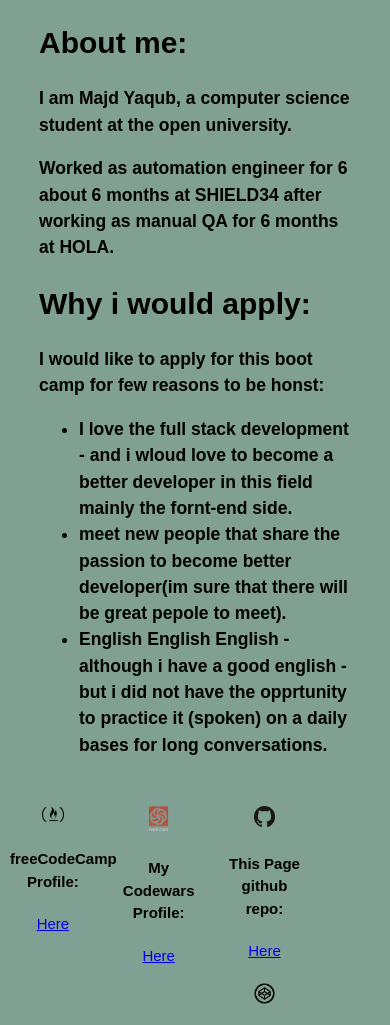
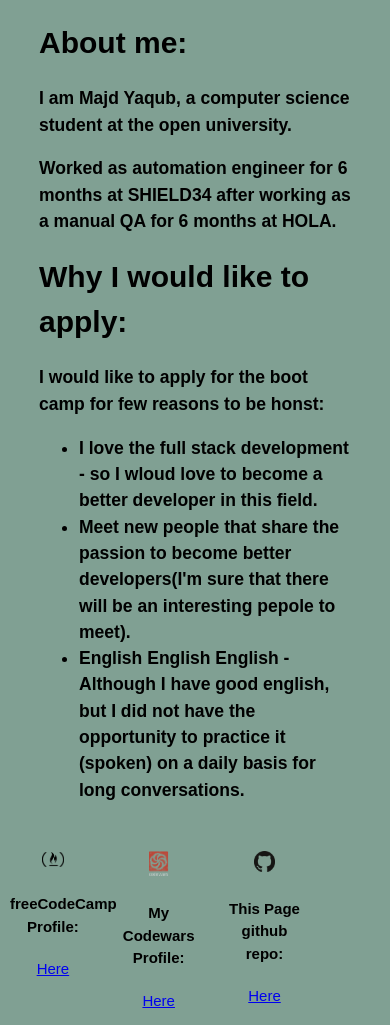
Before and after one commit to majdya/bootcamp-task, a plain HTML site: page index.html in a window 390 px wide. Shown: the top 1025 px of the page. Drawn offline with Linux system fonts and the light colour scheme.

Commit message:
spell check and responsive

```diff
--- a/css/style.css
+++ b/css/style.css
@@ -11,6 +11,26 @@ body{
 }
 
 /* Boxes */
+@media only screen and (max-width: 600px) {
+        #boxes{
+            margin-top:20px;
+
+        }
+        img{
+            /* width: 20%;  */
+            width: 80%;
+            height: auto;
+
+        }
+        .box{
+            float: left;
+            text-align: center;
+            width: 80%;
+            padding: 10px;
+        }
+    }
+
+
 #boxes{
     margin-top:20px;
 
--- a/index.html
+++ b/index.html
@@ -25,26 +25,25 @@
             I am Majd Yaqub, a computer science student at the open university.
         </h3>
         <h3>
-            Worked as automation engineer for 6 about 6 months at SHIELD34
-            after working as manual QA for  6 months at HOLA.
+            Worked as automation engineer for 6 months at SHIELD34
+            after working as a manual QA for  6 months at HOLA.
         </h3>
 
         <h1>
-            Why i would apply:
+            Why I would like to apply:
         </h1>
         <h3>
-            I would like to apply for this boot camp for few reasons to be honst:
+            I would like to apply for the boot camp for few reasons to be honst:
 
 
 
             <ul>
-                <li>I love the full stack development - and i wloud love to become a better developer in this field
-                    mainly the fornt-end side.</li>
-                <li>meet new people that share the passion to become better developer(im sure that there will be great
+                <li>I love the full stack development - so I wloud love to become a better developer in this field.</li>
+                <li>Meet new people that share the passion to become better developers(I'm sure that there will be an interesting
                     pepole to meet).</li>
-                <li>English English English - although i have a good english - but i did not have the opprtunity to
-                    practice it (spoken)
-                    on a daily bases for long conversations. </li>
+                <li>English English English - Although I have good english,
+                    but I did not have the opportunity to practice it (spoken)
+                    on a daily basis for long conversations. </li>
             </ul>
 
         </h3>
```
